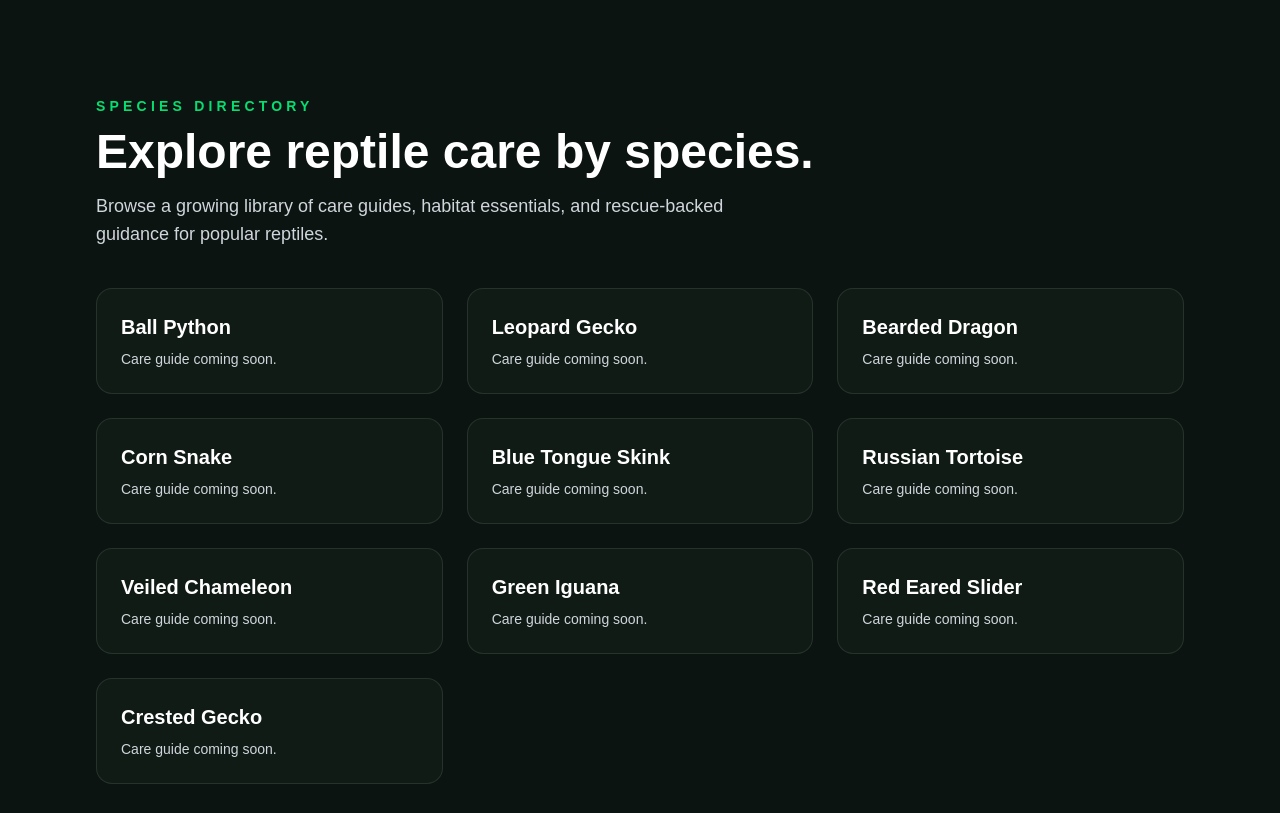
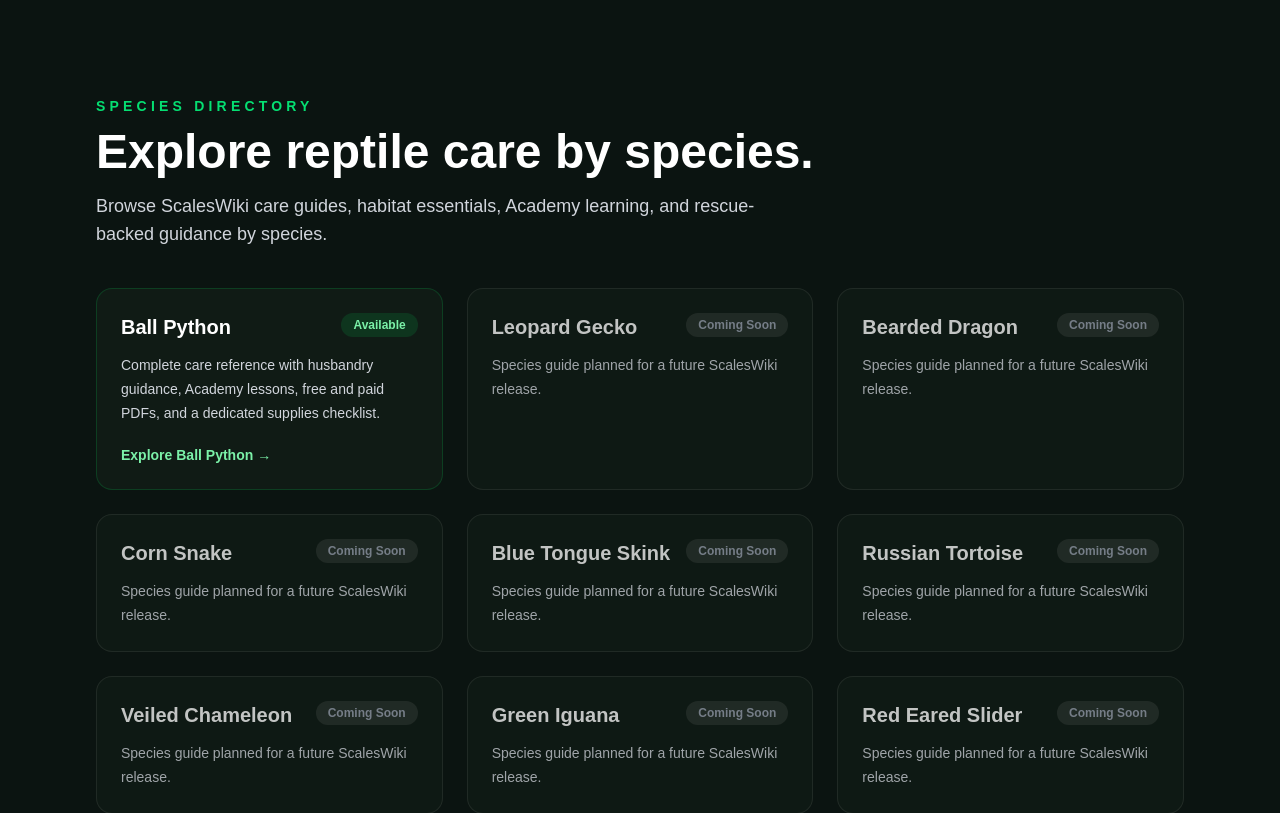
Before and after one commit to scalesandtailsrescue72-star/scaleswiki, a Next.js app: page /species in a window 1280 px wide. Shown: the top 813 px of the page. Built offline with nearby package versions, Linux system fonts and the light colour scheme.

Commit message:
Make Ball Python live in species directory

```diff
--- a/app/species/page.tsx
+++ b/app/species/page.tsx
@@ -1,16 +1,28 @@
 import Link from "next/link";
 
-const species = [
-  "Ball Python",
-  "Leopard Gecko",
-  "Bearded Dragon",
-  "Corn Snake",
-  "Blue Tongue Skink",
-  "Russian Tortoise",
-  "Veiled Chameleon",
-  "Green Iguana",
-  "Red Eared Slider",
-  "Crested Gecko",
+type SpeciesCard = {
+  name: string;
+  description: string;
+  status: "Available" | "Coming Soon";
+  href?: string;
+};
+
+const species: SpeciesCard[] = [
+  {
+    name: "Ball Python",
+    description: "Complete care reference with husbandry guidance, Academy lessons, free and paid PDFs, and a dedicated supplies checklist.",
+    status: "Available",
+    href: "/species/ball-python",
+  },
+  { name: "Leopard Gecko", description: "Species guide planned for a future ScalesWiki release.", status: "Coming Soon" },
+  { name: "Bearded Dragon", description: "Species guide planned for a future ScalesWiki release.", status: "Coming Soon" },
+  { name: "Corn Snake", description: "Species guide planned for a future ScalesWiki release.", status: "Coming Soon" },
+  { name: "Blue Tongue Skink", description: "Species guide planned for a future ScalesWiki release.", status: "Coming Soon" },
+  { name: "Russian Tortoise", description: "Species guide planned for a future ScalesWiki release.", status: "Coming Soon" },
+  { name: "Veiled Chameleon", description: "Species guide planned for a future ScalesWiki release.", status: "Coming Soon" },
+  { name: "Green Iguana", description: "Species guide planned for a future ScalesWiki release.", status: "Coming Soon" },
+  { name: "Red Eared Slider", description: "Species guide planned for a future ScalesWiki release.", status: "Coming Soon" },
+  { name: "Crested Gecko", description: "Species guide planned for a future ScalesWiki release.", status: "Coming Soon" },
 ];
 
 export default function SpeciesPage() {
@@ -21,21 +33,35 @@ export default function SpeciesPage() {
           <p className="text-sm font-semibold uppercase tracking-[0.3em] text-green-400">Species directory</p>
           <h1 className="mt-3 text-4xl font-semibold sm:text-5xl">Explore reptile care by species.</h1>
           <p className="mt-4 max-w-2xl text-lg text-gray-300">
-            Browse a growing library of care guides, habitat essentials, and rescue-backed guidance for popular reptiles.
+            Browse ScalesWiki care guides, habitat essentials, Academy learning, and rescue-backed guidance by species.
           </p>
         </div>
 
         <div className="grid gap-6 md:grid-cols-2 xl:grid-cols-3">
-          {species.map((name) => (
-            <Link
-              key={name}
-              href="/"
-              className="rounded-2xl border border-white/10 bg-[#101B15] p-6 transition hover:border-green-500/40 hover:bg-[#14201a]"
-            >
-              <h2 className="text-xl font-semibold text-white">{name}</h2>
-              <p className="mt-2 text-sm text-gray-300">Care guide coming soon.</p>
-            </Link>
-          ))}
+          {species.map((item) => {
+            const card = (
+              <>
+                <div className="flex items-start justify-between gap-4">
+                  <h2 className="text-xl font-semibold text-white">{item.name}</h2>
+                  <span className={`shrink-0 rounded-full px-3 py-1 text-xs font-semibold ${item.status === "Available" ? "bg-green-500/15 text-green-300" : "bg-white/10 text-gray-400"}`}>
+                    {item.status}
+                  </span>
+                </div>
+                <p className="mt-3 text-sm leading-6 text-gray-300">{item.description}</p>
+                {item.href && <p className="mt-5 text-sm font-semibold text-green-300">Explore {item.name} →</p>}
+              </>
+            );
+
+            return item.href ? (
+              <Link key={item.name} href={item.href} className="rounded-2xl border border-green-500/20 bg-[#101B15] p-6 transition hover:border-green-500/50 hover:bg-[#14201a] focus-visible:outline-none focus-visible:ring-2 focus-visible:ring-green-400">
+                {card}
+              </Link>
+            ) : (
+              <div key={item.name} className="rounded-2xl border border-white/10 bg-[#101B15] p-6 opacity-75">
+                {card}
+              </div>
+            );
+          })}
         </div>
       </section>
     </main>
```
